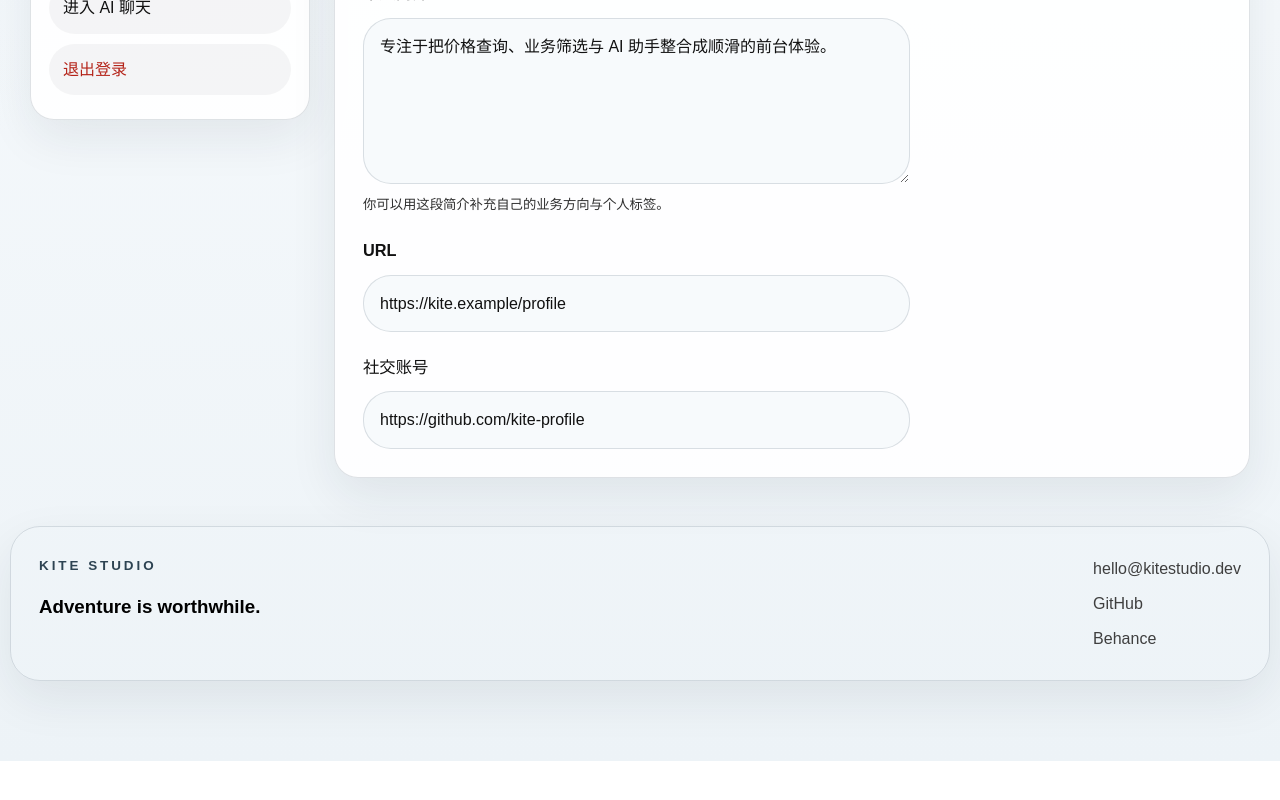
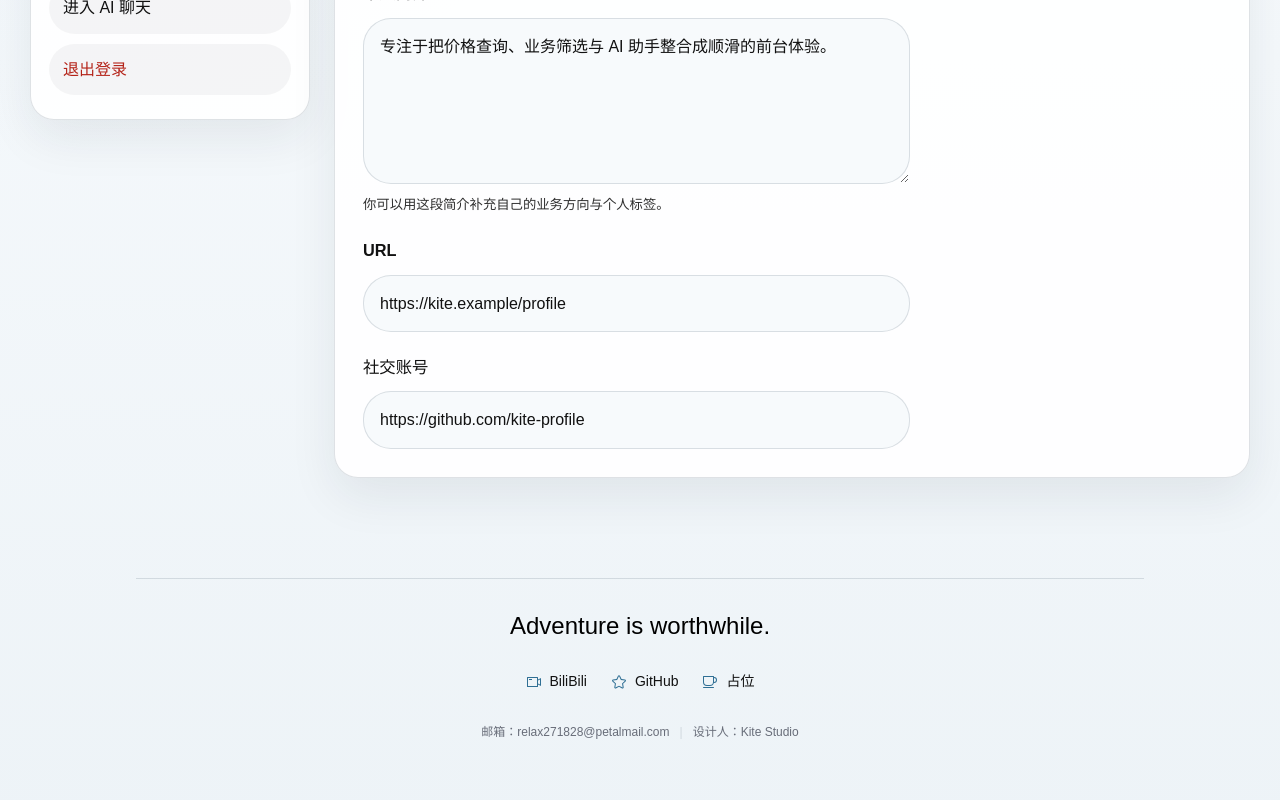
Before and after one commit to slnt23/Kite, a Vue app: page /profile in a window 1280 px wide. Shown: the part 616-1416 px from the top of the page. Before the commit the page ends 1377 px from the top, so only its background shows below. Built offline with nearby package versions, Linux system fonts and the light colour scheme.

Commit message:
1. 样式更新

```diff
--- a/src/components/site/SiteFooter.vue
+++ b/src/components/site/SiteFooter.vue
@@ -1,56 +1,184 @@
 <template>
-  <footer class="site-footer glass-panel">
-    <div class="site-footer__inner">
-      <div>
-        <p class="site-footer__eyebrow eyebrow-label">Kite Studio</p>
-        <h3>Adventure is worthwhile.</h3>
+  <footer class="site-footer">
+    <!-- 横线分割 -->
+    <hr class="footer-divider">
+
+    <!-- 主要内容区域 -->
+    <div class="footer-content">
+      <!-- 最上方：标题 -->
+      <div class="footer-header">
+        <h3 class="footer-title">Adventure is worthwhile.</h3>
       </div>
 
-      <div class="site-footer__links">
-        <a href="mailto:hello@kitestudio.dev">hello@kitestudio.dev</a>
-        <a href="https://github.com/" target="_blank" rel="noreferrer">GitHub</a>
-        <a href="https://www.behance.net/" target="_blank" rel="noreferrer">Behance</a>
+      <!-- 第二行：链接带图标 -->
+      <div class="footer-links">
+        <a href="https://space.bilibili.com/1237791199?spm_id_from=333.1007.0.0" class="footer-link">
+          <el-icon class="link-icon">
+            <VideoCamera />
+          </el-icon>
+          BiliBili
+        </a>
+        <a href="https://github.com/" target="_blank" rel="noreferrer" class="footer-link">
+          <el-icon class="link-icon">
+            <Star />
+          </el-icon>
+          GitHub
+        </a>
+        <a href="https://www.behance.net/" target="_blank" rel="noreferrer" class="footer-link">
+          <el-icon class="link-icon">
+            <CoffeeCup />
+          </el-icon>
+          占位
+        </a>
+      </div>
+
+      <!-- 第三行：底部信息，用竖线分割 -->
+      <div class="footer-bottom">
+        <span class="footer-info">邮箱：relax271828@petalmail.com</span>
+        <span class="divider">|</span>
+        <span class="footer-info">设计人：Kite Studio</span>
       </div>
     </div>
   </footer>
 </template>
 
+<script setup>
+import { CoffeeCup, Message, Star, VideoCamera, View } from '@element-plus/icons-vue'
+</script>
+
 <style scoped lang="scss">
-/* 共用主题变量与可复用样式见 src/style/index.scss：glass-panel */
 .site-footer {
-  margin-top: 28px;
-  padding: 28px;
-  border-radius: 30px;
+  margin-top: 40px;
+  padding: 40px 0 20px;
+  text-align: center;
+  background: transparent;
 }
 
-.site-footer h3 {
+.footer-divider {
+  border: none;
+  height: 1px;
+  background: var(--color-border);
+  margin: 0 auto 30px auto;
+  width: 80%;
+}
+
+.footer-content {
+  max-width: 800px;
+  margin: 0 auto;
+  padding: 0 20px;
+}
+
+.footer-header {
+  margin-bottom: 20px;
+}
+
+.footer-title {
   margin: 0;
   color: var(--color-text-deep);
+  font-size: 1.5rem;
+  font-weight: 500;
+  line-height: 1.4;
 }
 
-.site-footer__inner {
+.footer-links {
   display: flex;
-  align-items: flex-start;
-  justify-content: space-between;
-  gap: 24px;
+  justify-content: center;
+  align-items: center;
+  gap: 0px;
+  margin-bottom: 20px;
+  flex-wrap: wrap;
 }
 
-.site-footer__links {
-  display: grid;
+.footer-link {
+  display: flex;
+  align-items: center;
   gap: 8px;
+  color: var(--color-text);
+  text-decoration: none;
+  font-size: 14px;
+  padding: 8px 12px;
+  border-radius: 6px;
+  transition: all 0.3s ease;
+
+  &:hover {
+    color: var(--color-primary);
+    background: var(--color-bg-light);
+    transform: translateY(-1px);
+  }
 }
 
-.site-footer__links a {
-  color: var(--color-muted-deep);
+.link-icon {
+  font-size: 16px;
+  color: var(--color-primary);
 }
 
-@media (max-width: 760px) {
+.footer-bottom {
+  display: flex;
+  justify-content: center;
+  align-items: center;
+  gap: 10px;
+  flex-wrap: wrap;
+  color: #686d79;
+}
+
+.footer-info {
+  font-size: 12px;
+  color: var(--color-muted-light);
+  line-height: 1.4;
+}
+
+.divider {
+  color: var(--color-border);
+  font-size: 12px;
+}
+
+/* 响应式设计 */
+@media (max-width: 768px) {
   .site-footer {
-    padding: 20px;
+    margin-top: 30px;
+    padding: 30px 0 15px;
   }
 
-  .site-footer__inner {
+  .footer-content {
+    padding: 0 16px;
+  }
+
+  .footer-title {
+    font-size: 1.3rem;
+  }
+
+  .footer-links {
+    gap: 20px;
+    margin-bottom: 16px;
+  }
+
+  .footer-link {
+    font-size: 13px;
+    padding: 6px 10px;
+  }
+
+  .footer-bottom {
+    gap: 12px;
+  }
+
+  .footer-info {
+    font-size: 11px;
+  }
+}
+
+@media (max-width: 480px) {
+  .footer-links {
     flex-direction: column;
+    gap: 12px;
+  }
+
+  .footer-bottom {
+    flex-direction: column;
+    gap: 8px;
+  }
+
+  .divider {
+    display: none;
   }
 }
 </style>
--- a/src/constants/index.ts
+++ b/src/constants/index.ts
@@ -1,5 +1,5 @@
-
 
 // 统一导出
 export * from './key.constant'
 export * from './url.constant'
+export * from './menu.constant'
--- /dev/null
+++ b/src/constants/menu.constant.ts
@@ -0,0 +1,47 @@
+
+import type { MenuItem } from '@/types'
+
+import menuImageHome from '../assets/front/banner.jpg'
+import menuImagePriceQuery from '../assets/front/pic01.jpg'
+import menuImageStory from '../assets/front/pic02.jpg'
+import menuImageCapabilities from '../assets/front/pic03.jpg'
+import menuImageAiChat from '../assets/front/pic04.jpg'
+
+
+
+/**
+ * 前台菜单选项配置常量
+ */
+export const FRONT_MENU_ITEMS: MenuItem[] = [
+    {
+        title: '首页',
+        subtitle: '查看全屏滚动总览与模块入口',
+        path: '/',
+        image: menuImageHome,
+        size: 'large',
+    },
+    {
+        title: '价格查询',
+        subtitle: '进入独立查询界面，查看价格与趋势',
+        path: '/price-query',
+        image: menuImagePriceQuery,
+    },
+    {
+        title: '品牌故事',
+        subtitle: '查看当前项目的设计方向与页面叙事',
+        path: '/story',
+        image: menuImageStory,
+    },
+    {
+        title: '服务能力',
+        subtitle: '浏览前台项目的结构与能力范围',
+        path: '/capabilities',
+        image: menuImageCapabilities,
+    },
+    {
+        title: 'AI聊天',
+        subtitle: '进入聊天界面入口，查看对话交互样式',
+        path: '/ai-chat',
+        image: menuImageAiChat,
+    },
+]
--- a/src/layouts/FrontLayout.vue
+++ b/src/layouts/FrontLayout.vue
@@ -1,63 +1,31 @@
 <script setup>
-import {computed, onBeforeUnmount, onMounted, ref, watch} from 'vue'
-import {RouterLink, RouterView, useRoute} from 'vue-router'
+import { computed, onBeforeUnmount, onMounted, ref, watch } from 'vue'
+import { RouterLink, RouterView, useRoute } from 'vue-router'
 import MenuPanel from '../components/site/MenuPanel.vue'
 import SiteFooter from '../components/site/SiteFooter.vue'
 import LoginDialog from '../components/ui/LoginDialog.vue'
-import {getCurrentUser, onAuthChange} from '../utils/auth.js'
+import { getCurrentUser, onAuthChange } from '../utils/auth.js'
+
 import menuImageHome from '../assets/front/banner.jpg'
 import menuImagePriceQuery from '../assets/front/pic01.jpg'
 import menuImageStory from '../assets/front/pic02.jpg'
 import menuImageCapabilities from '../assets/front/pic03.jpg'
 import menuImageAiChat from '../assets/front/pic04.jpg'
+import { FRONT_MENU_ITEMS } from '@/constants'
 
 const route = useRoute()
 const menuOpen = ref(false)
 const isScrolled = ref(false)
 const currentUser = ref(getCurrentUser())
 const showLoginDialog = ref(false)
-let removeAuthListener = () => {
-}
+let removeAuthListener = () => { }
 
 const isHome = computed(() => route.path === '/')
 const isChatRoute = computed(() => route.path === '/ai-chat')
 const showCompactHeader = computed(() => !isHome.value || isScrolled.value)
-const showFooter = computed(() => !isHome.value && route.path !== '/ai-chat')
+// const showFooter = computed(() => !isHome.value && route.path !== '/ai-chat')
 
-// 菜单选项
-const menuItems = computed(() => [
-  {
-    title: '首页',
-    subtitle: '查看全屏滚动总览与模块入口',
-    path: '/',
-    image: menuImageHome,
-    size: 'large',
-  },
-  {
-    title: '价格查询',
-    subtitle: '进入独立查询界面，查看价格与趋势',
-    path: '/price-query',
-    image: menuImagePriceQuery,
-  },
-  {
-    title: '品牌故事',
-    subtitle: '查看当前项目的设计方向与页面叙事',
-    path: '/story',
-    image: menuImageStory,
-  },
-  {
-    title: '服务能力',
-    subtitle: '浏览前台项目的结构与能力范围',
-    path: '/capabilities',
-    image: menuImageCapabilities,
-  },
-  {
-    title: 'AI聊天',
-    subtitle: '进入聊天界面入口，查看对话交互样式',
-    path: '/ai-chat',
-    image: menuImageAiChat,
-  },
-])
+const menuItems = computed(() => FRONT_MENU_ITEMS)
 
 
 const accountRoute = computed(() => (currentUser.value ? '/profile' : '/login'))
@@ -94,7 +62,7 @@ onMounted(() => {
   removeAuthListener = onAuthChange((user) => {
     currentUser.value = user
   })
-  window.addEventListener('scroll', syncScrollState, {passive: true})
+  window.addEventListener('scroll', syncScrollState, { passive: true })
 })
 
 onBeforeUnmount(() => {
@@ -104,24 +72,13 @@ onBeforeUnmount(() => {
 </script>
 
 <template>
-  <div
-      class="site-shell"
-      :class="{ 'site-shell--menu-open': menuOpen, 'site-shell--chat': isChatRoute }"
-  >
-    <header
-        class="site-header"
-        :class="{
+  <div class="site-shell" :class="{ 'site-shell--menu-open': menuOpen, 'site-shell--chat': isChatRoute }">
+    <header class="site-header" :class="{
       'site-header--home-top': isHome && !showCompactHeader,
       'site-header--compact': showCompactHeader,
-      }"
-    >
-      <RouterLink
-          class="site-brand"
-          to="/"
-          @click="closeMenu"
-      >
+    }">
+      <RouterLink class="site-brand" to="/" @click="closeMenu">
         <strong>
-          <!-- 主页 -->
           <img class="site-brand__logo" src="../assets/front/brand_home_header.png" alt="主页">
         </strong>
       </RouterLink>
@@ -133,34 +90,25 @@ onBeforeUnmount(() => {
         <button class="site-header__button site-header__button--menu" type="button" @click="toggleMenu">
           LET'S MENU
         </button>
-        <button
-            v-if="!currentUser"
-            class="site-header__button site-header__button--login"
-            type="button"
-            @click="showLoginDialog = true"
-        >
+        <button v-if="!currentUser" class="site-header__button site-header__button--login" type="button"
+          @click="showLoginDialog = true">
           {{ accountLabel }}
         </button>
-        <RouterLink
-            v-else
-            class="site-header__button site-header__button--login"
-            :to="accountRoute"
-            @click="closeMenu"
-        >
+        <RouterLink v-else class="site-header__button site-header__button--login" :to="accountRoute" @click="closeMenu">
           {{ accountLabel }}
         </RouterLink>
       </div>
     </header>
 
     <main class="site-main">
-      <RouterView/>
+      <RouterView />
     </main>
 
-    <SiteFooter v-if="showFooter"/>
+    <SiteFooter />
 
-    <MenuPanel :open="menuOpen" :items="menuItems" @close="closeMenu"/>
+    <MenuPanel :open="menuOpen" :items="menuItems" @close="closeMenu" />
 
-    <LoginDialog v-model="showLoginDialog"/>
+    <LoginDialog v-model="showLoginDialog" />
   </div>
 </template>
 
--- a/src/types/config/components.d.ts
+++ b/src/types/config/components.d.ts
@@ -20,6 +20,7 @@ declare module 'vue' {
     ElDialog: typeof import('element-plus/es')['ElDialog']
     ElForm: typeof import('element-plus/es')['ElForm']
     ElFormItem: typeof import('element-plus/es')['ElFormItem']
+    ElIcon: typeof import('element-plus/es')['ElIcon']
     ElInput: typeof import('element-plus/es')['ElInput']
     ElTabPane: typeof import('element-plus/es')['ElTabPane']
     ElTabs: typeof import('element-plus/es')['ElTabs']
--- a/src/types/index.ts
+++ b/src/types/index.ts
@@ -2,3 +2,4 @@
 export * from './api'
 export * from './store'
 export * from './router'
+export * from './front'
```
Also changed, not shown: src/types/api.ts (+0 -24 lines), src/types/front.ts (added, +9 -0 lines), src/assets/2.png (added). Lines whose indentation alone changed are shown as unchanged.
